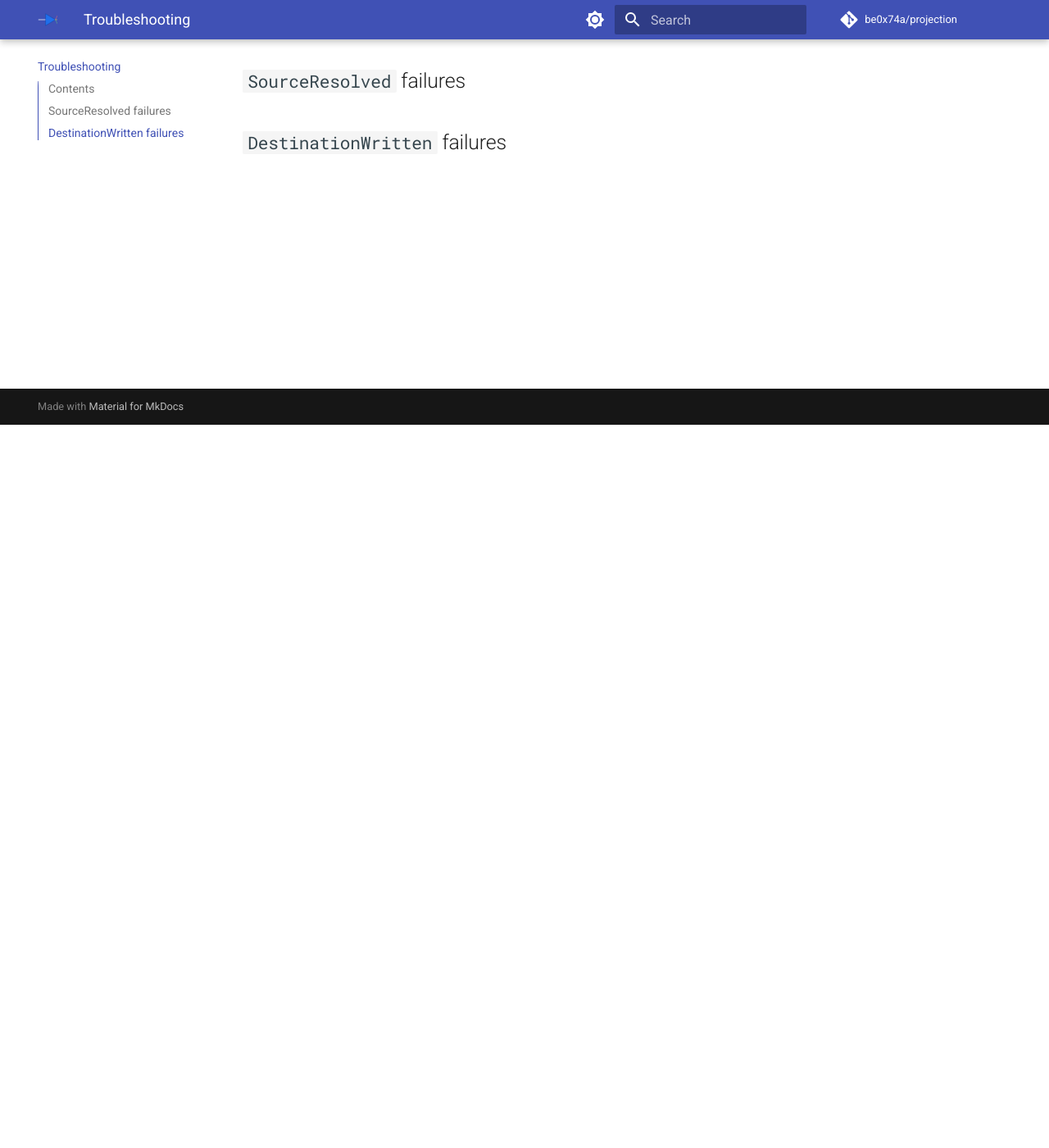
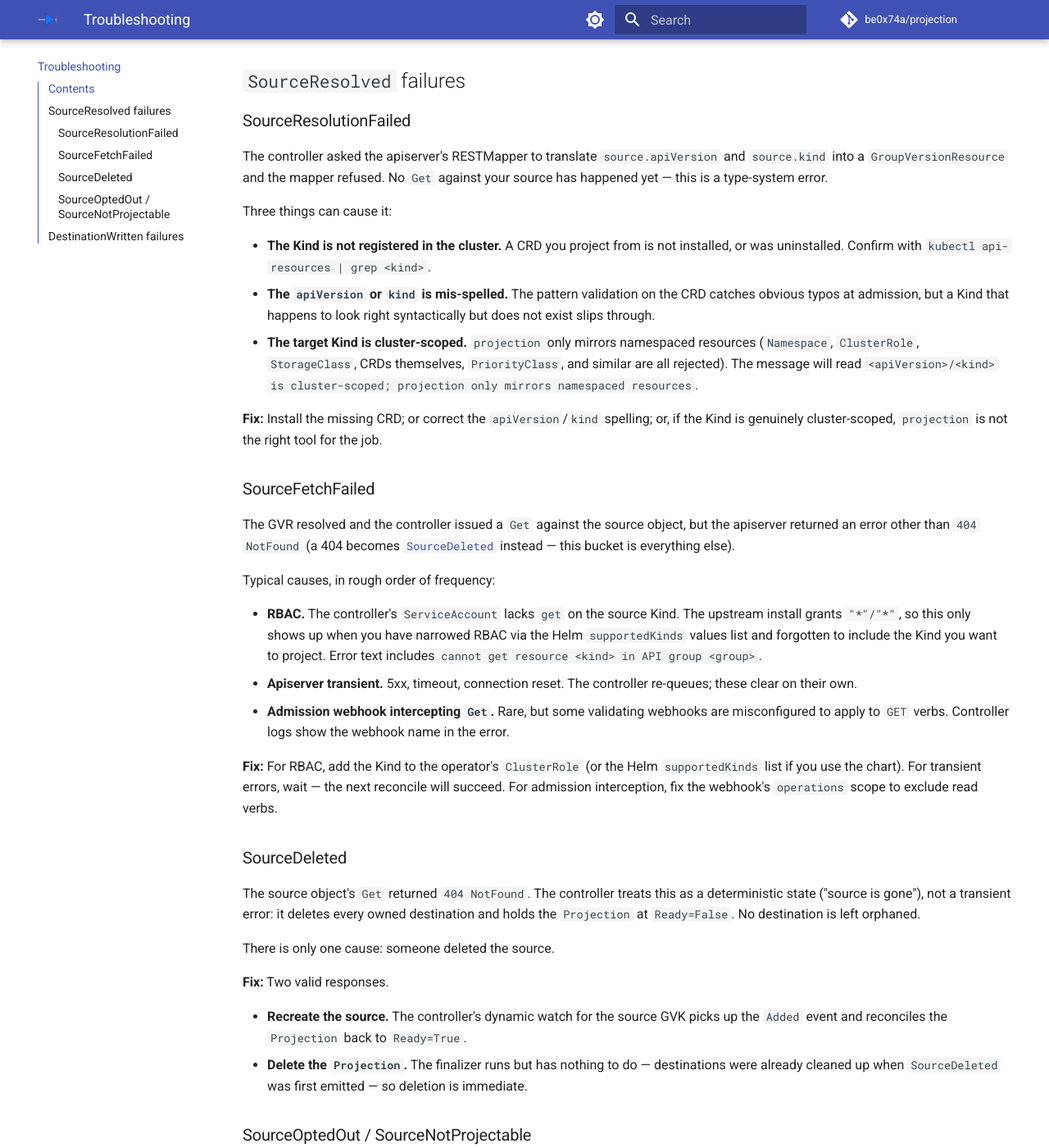
Before and after one commit to be0x74a/projection, an MkDocs documentation site: the page built from docs/troubleshooting.md, in a window 1280 px wide and 1400 px high, scrolled down 882 px. Shown: the whole window at 82% size. Built offline with MkDocs 1.6.1 and Material for MkDocs 9.7.7, drawn with Linux system fonts in a browser that asks for light colours; comment, search, counter and statistics services are not loaded; some of the changed text lies outside the part shown.

Commit message:
docs: add SourceResolved failure entries

```diff
--- a/docs/troubleshooting.md
+++ b/docs/troubleshooting.md
@@ -26,7 +26,56 @@ Every entry assumes you have already located the failing condition. If you haven
 
 ## `SourceResolved` failures
 
-<!-- entries filled in subsequent tasks -->
+### SourceResolutionFailed
+
+The controller asked the apiserver's RESTMapper to translate `source.apiVersion` and `source.kind` into a `GroupVersionResource` and the mapper refused. No `Get` against your source has happened yet — this is a type-system error.
+
+Three things can cause it:
+
+- **The Kind is not registered in the cluster.** A CRD you project from is not installed, or was uninstalled. Confirm with `kubectl api-resources | grep <kind>`.
+- **The `apiVersion` or `kind` is mis-spelled.** The pattern validation on the CRD catches obvious typos at admission, but a Kind that happens to look right syntactically but does not exist slips through.
+- **The target Kind is cluster-scoped.** `projection` only mirrors namespaced resources (`Namespace`, `ClusterRole`, `StorageClass`, CRDs themselves, `PriorityClass`, and similar are all rejected). The message will read `<apiVersion>/<kind> is cluster-scoped; projection only mirrors namespaced resources`.
+
+**Fix:** Install the missing CRD; or correct the `apiVersion`/`kind` spelling; or, if the Kind is genuinely cluster-scoped, `projection` is not the right tool for the job.
+
+### SourceFetchFailed
+
+The GVR resolved and the controller issued a `Get` against the source object, but the apiserver returned an error other than `404 NotFound` (a 404 becomes [`SourceDeleted`](#sourcedeleted) instead — this bucket is everything else).
+
+Typical causes, in rough order of frequency:
+
+- **RBAC.** The controller's `ServiceAccount` lacks `get` on the source Kind. The upstream install grants `"*"/"*"`, so this only shows up when you have narrowed RBAC via the Helm `supportedKinds` values list and forgotten to include the Kind you want to project. Error text includes `cannot get resource <kind> in API group <group>`.
+- **Apiserver transient.** 5xx, timeout, connection reset. The controller re-queues; these clear on their own.
+- **Admission webhook intercepting `Get`.** Rare, but some validating webhooks are misconfigured to apply to `GET` verbs. Controller logs show the webhook name in the error.
+
+**Fix:** For RBAC, add the Kind to the operator's `ClusterRole` (or the Helm `supportedKinds` list if you use the chart). For transient errors, wait — the next reconcile will succeed. For admission interception, fix the webhook's `operations` scope to exclude read verbs.
+
+### SourceDeleted
+
+The source object's `Get` returned `404 NotFound`. The controller treats this as a deterministic state ("source is gone"), not a transient error: it deletes every owned destination and holds the `Projection` at `Ready=False`. No destination is left orphaned.
+
+There is only one cause: someone deleted the source.
+
+**Fix:** Two valid responses.
+
+- **Recreate the source.** The controller's dynamic watch for the source GVK picks up the `Added` event and reconciles the `Projection` back to `Ready=True`.
+- **Delete the `Projection`.** The finalizer runs but has nothing to do — destinations were already cleaned up when `SourceDeleted` was first emitted — so deletion is immediate.
+
+### SourceOptedOut / SourceNotProjectable
+
+Two distinct reasons that share a policy gate. The source object exists and is resolvable, but it failed the opt-in / opt-out check:
+
+- **`SourceOptedOut`** — the source has `projection.be0x74a.io/projectable="false"`. This is the source owner's explicit veto; it takes precedence regardless of operator mode.
+- **`SourceNotProjectable`** — the operator is running in the default `allowlist` mode and the source is missing `projection.be0x74a.io/projectable="true"` (or has some other value). In `permissive` mode this reason is never emitted.
+
+The mode is a cluster-wide operator flag (`--source-mode=allowlist|permissive`), not a per-`Projection` setting. It exists so platform teams can choose between "nothing is projected unless sources explicitly opt in" (allowlist, safe default) and "everything is projectable unless explicitly opted out" (permissive, convenience).
+
+When either reason fires, the controller cleans up any destination it previously created — opting out mid-flight is a valid way to withdraw consent.
+
+**Fix:**
+
+- **`SourceOptedOut`:** if you own the source and changed your mind, remove or set the annotation to `"true"`. Otherwise, delete the `Projection` — you cannot override the source owner's veto.
+- **`SourceNotProjectable`:** add `projection.be0x74a.io/projectable="true"` to the source's annotations. Or, if the whole cluster should default to permissive, switch the operator flag — but that is a cluster-wide policy decision, not a per-`Projection` workaround.
 
 ## `DestinationWritten` failures
 
```
